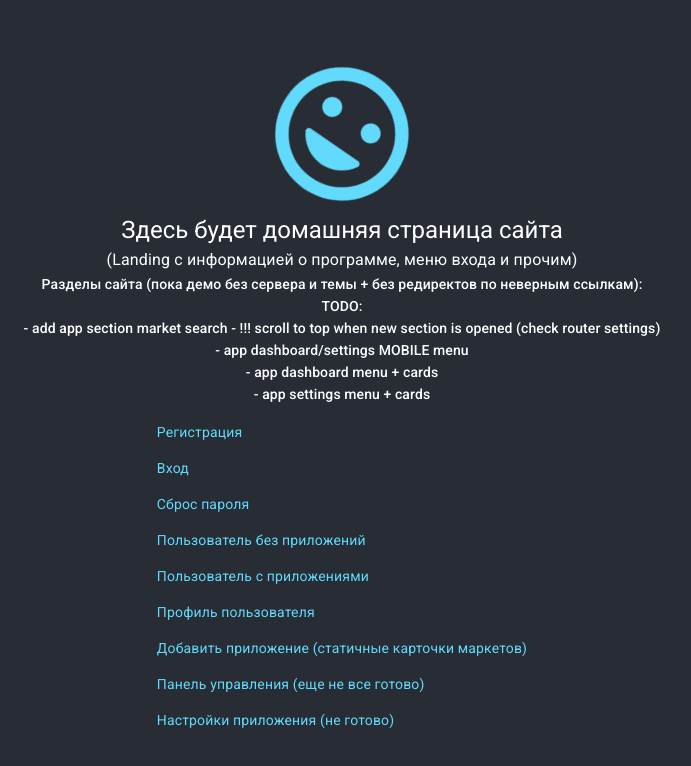
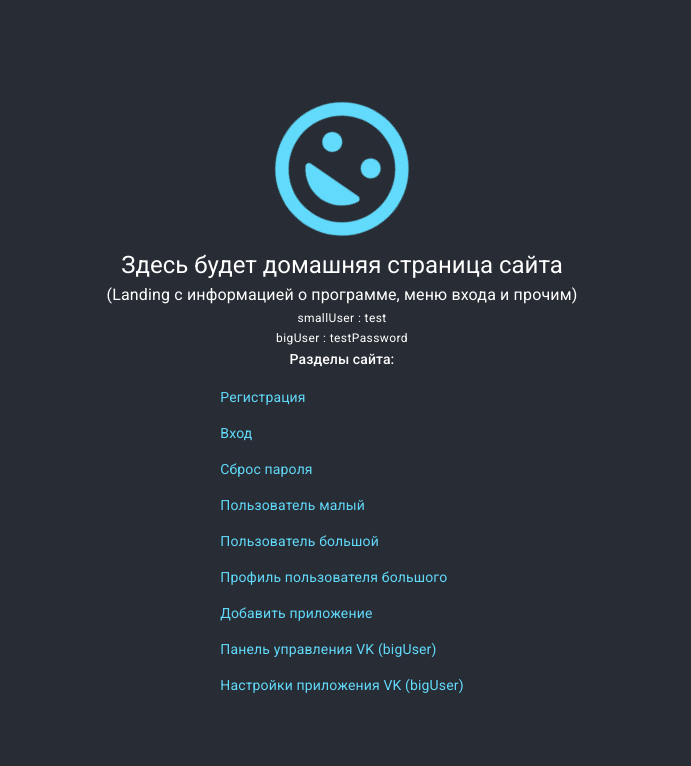
Before and after one commit to Sc222/skb-lab-multimarket-statistics, a React (Create React App) app: page / in a window 1280 px wide. Shown: the top 766 px of the page, without its empty margins (298-989 px from the left). Built offline with nearby package versions, Linux system fonts and the light colour scheme.

Commit message:
add authorization and redirects

```diff
--- a/package.json
+++ b/package.json
@@ -27,6 +27,7 @@
     "react-router-dom": "^5.2.0",
     "react-scripts": "4.0.0",
     "recharts": "^1.8.5",
+    "universal-cookie": "^4.0.4",
     "web-vitals": "^0.2.4"
   },
   "scripts": {
--- a/src/Api/ApiApp.js
+++ b/src/Api/ApiApp.js
@@ -1,18 +1,21 @@
 import {ApiRoot} from "./ApiHelper";
+import {getCookieToken} from "../Helpers/CookieHelper";
 
 export async function createApp(userId, app) {
+
     return fetch(`${ApiRoot}/api/App/create/${userId}`,
         {
             headers: {
                 "Content-Type": "application/json",
-                "Accept": "application/json"
+                "Accept": "application/json",
+                "Authorization": `Bearer ${getCookieToken()}`
             },
             body: JSON.stringify(app),
             method: "POST",
         })
         .then(result => {
             if (result.ok)
-                return result.text();
+                return result.json();
             throw new Error("App create error: " + result.status);
         });
 }
@@ -21,7 +24,8 @@ export async function getApps(userId) {
     return fetch(`${ApiRoot}/api/App/${userId}/apps`,
         {
             headers: {
-                "Accept": "application/json"
+                "Accept": "application/json",
+                "Authorization": `Bearer ${getCookieToken()}`
             },
             method: "GET",
         })
@@ -36,7 +40,8 @@ export async function getApp(userId, appId) {
     return fetch(`${ApiRoot}/api/App/${userId}/${appId}`,
         {
             headers: {
-                "Accept": "application/json"
+                "Accept": "application/json",
+                "Authorization": `Bearer ${getCookieToken()}`
             },
             method: "GET",
         })
--- a/src/Api/ApiRating.js
+++ b/src/Api/ApiRating.js
@@ -1,11 +1,13 @@
 import {ApiRoot} from "./ApiHelper";
+import {getCookieToken} from "../Helpers/CookieHelper";
 
 export async function getRatings(userId,appId, dateFrom, dateTo) {
     console.log(dateFrom);
     return fetch(`${ApiRoot}/api/Rating/${userId}/${appId}?from=${new Date(dateFrom).toISOString()}&to=${new Date(dateTo).toISOString()}`,
         {
             headers: {
-                "Accept": "application/json"
+                "Accept": "application/json",
+                "Authorization": `Bearer ${getCookieToken()}`
             },
             method: "GET",
         })
--- a/src/Api/ApiReview.js
+++ b/src/Api/ApiReview.js
@@ -1,10 +1,12 @@
 import {ApiRoot} from "./ApiHelper";
+import {getCookieToken} from "../Helpers/CookieHelper";
 
 export async function getReviews(userId, appId, skip, take, marketKey) {
     return fetch(`${ApiRoot}/api/Review/${userId}/${appId}?skip=${skip}&take=${take}&market=${marketKey}`,
         {
             headers: {
-                "Accept": "application/json"
+                "Accept": "application/json",
+                "Authorization": `Bearer ${getCookieToken()}`
             },
             method: "GET",
         })
--- a/src/Forms/Login.js
+++ b/src/Forms/Login.js
@@ -18,6 +18,7 @@ import {
     parseLoginWrongCredentialsServerError
 } from "../Helpers/ErrorHelper";
 import {HomepageUrl} from "../App";
+import {setCookieToken, setCookieUserId} from "../Helpers/CookieHelper";
 
 const useStyles = makeStyles((theme) => FormSectionStyles(theme));
 
@@ -25,8 +26,6 @@ export default function Login(props) {
     const classes = useStyles();
 
     const [areErrorsVisible, setErrorsVisible] = React.useState(false);
-    const [user, setUser] = React.useState(getDefaultUser());
-    const [token, setToken] = React.useState("");
     const [loginCredentials, setLoginCredentials] = React.useState(getDefaultLoginCredentials());
     const [wrongCredentials, setWrongCredentials] = React.useState(false);
 
@@ -45,22 +44,11 @@ export default function Login(props) {
 
         authenticateUser(loginCredentials)
             .then(result => {
-                console.log(result);
-                setUser(result.user);
-                setToken(result.token);
+                setCookieUserId(result.user.id);
+                setCookieToken(result.token);
 
-                //TODO STORE TOKEN AND ID IN COOKIES AND REDIRECT TO DASHBOARD
-
-                console.log(props.setLoggedInUser);
-
-                console.log(result.user);
+                //set user and redirect
                 props.setLoggedInUser(result.user);
-
-                //console.log(user);
-                //console.log(token);
-
-
-
             })
             .catch(err => {
                 console.log(err.message);
--- a/src/Forms/Register.js
+++ b/src/Forms/Register.js
@@ -56,7 +56,8 @@ export default function Register(props) {
 
                     //TODO REMOVE TEMP SOLUTION USING TOKEN
                     const loggedInUser = newUser;
-                    loggedInUser.id=result.replaceAll("\"","");
+                    console.log("result blob: "+result);
+                    loggedInUser.id=result;
 
                     props.setLoggedInUser(loggedInUser);
                     //TODO !!! REQUEST AUTHENTICATION TOKEN
--- /dev/null
+++ b/src/Helpers/CookieHelper.js
@@ -0,0 +1,29 @@
+import Cookies from "universal-cookie";
+
+export function setCookieUserId(userId){
+    const cookies = new Cookies();
+    cookies.set('userId', userId, { path: '/' });
+}
+
+export function getCookieUserId(){
+    const cookies = new Cookies();
+    const userId =  cookies.get('userId');
+    return userId ? userId : "";
+}
+
+export function setCookieToken(token){
+    const cookies = new Cookies();
+    cookies.set('token',token, { path: '/' });
+}
+
+export function getCookieToken(){
+    const cookies = new Cookies();
+    const token = cookies.get('token');
+    return token ? token : "";
+}
+
+export function deleteCookiesWhenLogout(){
+    const cookies = new Cookies();
+    cookies.remove('userId', { path: '/' });
+    cookies.remove('token', { path: '/' });
+}
--- a/src/Homepage.js
+++ b/src/Homepage.js
@@ -13,20 +13,20 @@ function Homepage() {
         {link: `${HomepageUrl}/register`, title: 'Регистрация'},
         {link: `${HomepageUrl}/login`, title: 'Вход'},
         {link: `${HomepageUrl}/password-reset`, title: 'Сброс пароля'},
-        {link: `${HomepageUrl}/user/refusedguy/apps`, title: 'Пользователь без приложений'},
-        {link: `${HomepageUrl}/user/sc222/apps`, title: 'Пользователь с приложениями'},
-        {link: `${HomepageUrl}/user/sc222/profile`, title: 'Профиль пользователя'},
+        {link: `${HomepageUrl}/user/af19aef2-ddd0-42f6-8613-4685a50f35eb/apps`, title: 'Пользователь малый'},
+        {link: `${HomepageUrl}/user/2029c065-29b1-4897-8623-0f06301f5eaf/apps`, title: 'Пользователь большой'},
+        {link: `${HomepageUrl}/user/2029c065-29b1-4897-8623-0f06301f5eaf/profile`, title: 'Профиль пользователя большого'},
         {
-            link: `${HomepageUrl}/user/sc222/new-app`,
-            title: 'Добавить приложение (статичные карточки маркетов)'
+            link: `${HomepageUrl}/user/2029c065-29b1-4897-8623-0f06301f5eaf/new-app`,
+            title: 'Добавить приложение'
         },
         {
-            link: `${HomepageUrl}/user/sc222/app/pixel-fishing/dashboard`,
-            title: 'Панель управления (еще не все готово)'
+            link: `${HomepageUrl}/user/2029c065-29b1-4897-8623-0f06301f5eaf/app/614828b5-6f50-4d62-a011-d2b501a92629/dashboard`,
+            title: 'Панель управления VK (bigUser)'
         },
         {
-            link: `${HomepageUrl}/user/sc222/app/pixel-fishing/settings`,
-            title: 'Настройки приложения (не готово)'
+            link: `${HomepageUrl}/user/029c065-29b1-4897-8623-0f06301f5eaf/app/614828b5-6f50-4d62-a011-d2b501a92629/settings`,
+            title: 'Настройки приложения VK (bigUser)'
         },
     ];
 
@@ -39,16 +39,14 @@ function Homepage() {
             <Typography variant='subtitle1'>
                 (Landing с информацией о программе, меню входа и прочим)
             </Typography>
-            <Typography variant='subtitle2'>
-                Разделы сайта (пока демо без сервера и темы + без редиректов по неверным ссылкам):
+            <Typography variant='caption'>
+                smallUser : test
+            </Typography>
+            <Typography variant='caption'>
+                bigUser : testPassword
             </Typography>
             <Typography variant='subtitle2'>
-                TODO: <br/>
-                - add app section market search
-                - !!! scroll to top when new section is opened (check router settings)<br/>
-                - app dashboard/settings MOBILE menu<br/>
-                - app dashboard menu + cards <br/>
-                - app settings menu + cards <br/>
+                Разделы сайта:
             </Typography>
             <List dense style={{color: '#61dafb'}}>
                 {DemoSections.map(
--- a/src/User/NewApplication.js
+++ b/src/User/NewApplication.js
@@ -289,7 +289,7 @@ export default function NewApplications(props) {
                 .then(result => {
                     console.log("successfully created app with id: " + result);
 
-                    setCreatedAppId(result.replaceAll("\"",""));
+                    setCreatedAppId(result);
                     //TODO !!! REDIRECT TO APPLICATION DASHBOARD AFTER APP CREATED
                     //TODO ПОЧЕМУ-ТО ЗАПРОСЫ НА СЕРВАК ВЛАДА МЕДЛЕННЫЕ
                     //TODO !!! ADD POSSIBILITY TO ADD APP ICON URL YOURSELF
```
Also changed, not shown: src/Api/ApiNotification.js (+10 -3 lines), src/Api/ApiUser.js (+7 -4 lines), src/User/UserSection.js (+23 -1 lines), 1 other file (tests, documents, lock files or other folders).
